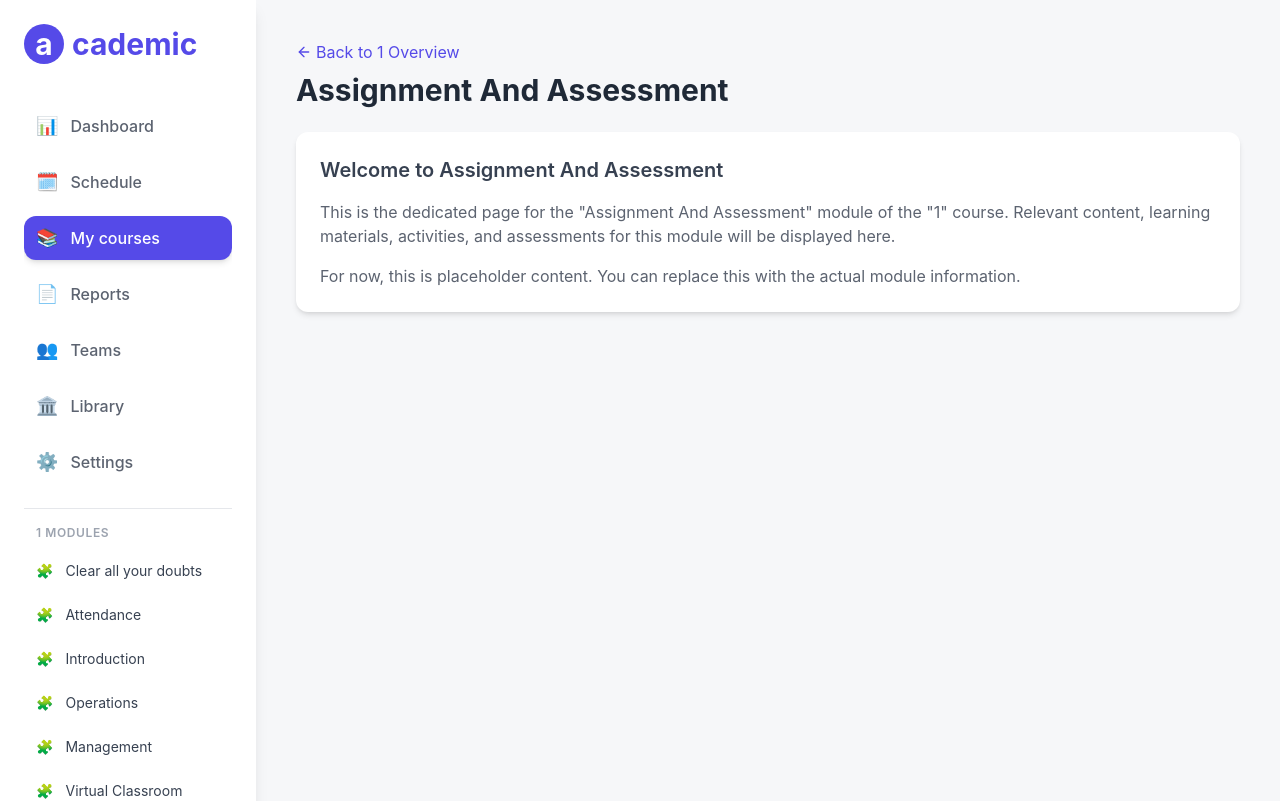
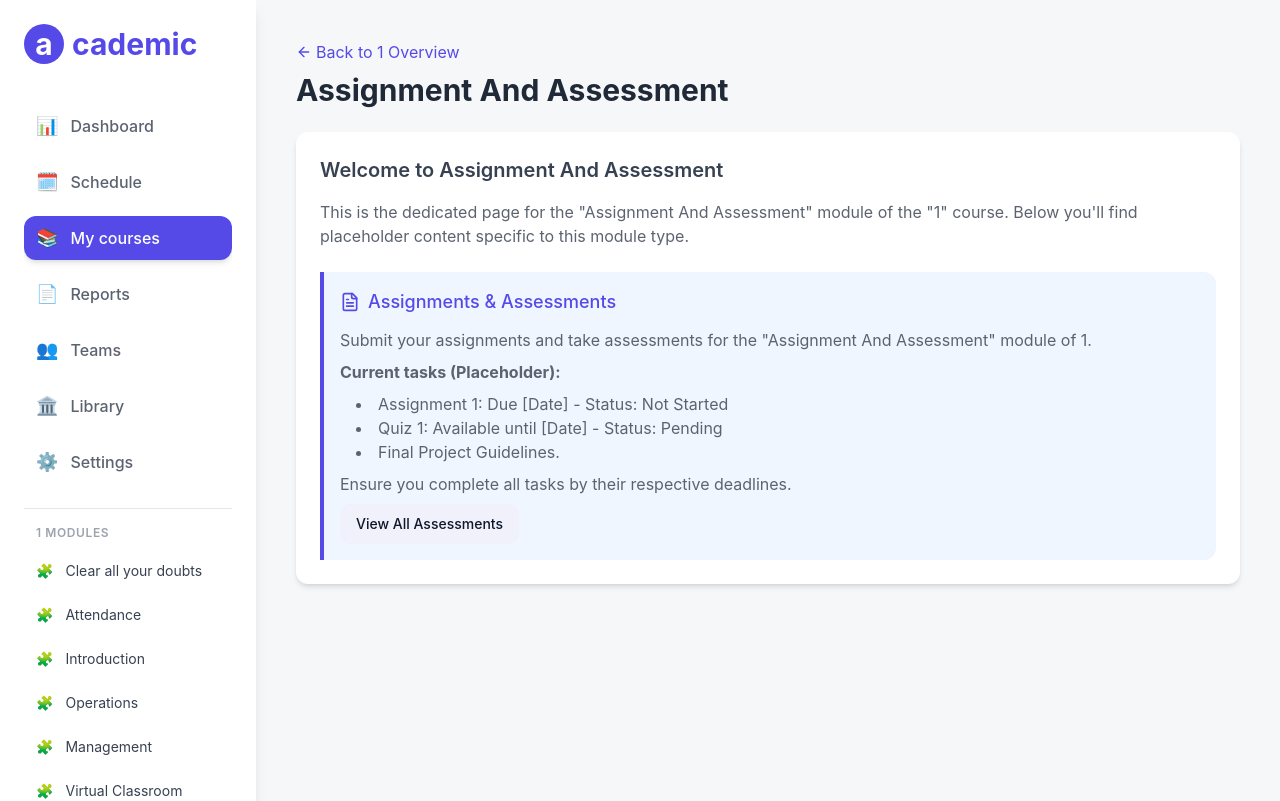
Before and after one commit to Srimathi-12/moodle-like-courses, a React (Vite) app: page /course/1/assignment-and-assessment in a window 1280 px wide. Shown: the top 801 px of the page. Built offline with nearby package versions, Linux system fonts and the light colour scheme.

Commit message:
Add module detail views and content
Implement detailed views for course modules and add content to each module page.

```diff
--- a/src/pages/ModulePage.tsx
+++ b/src/pages/ModulePage.tsx
@@ -1,8 +1,9 @@
+
 import React from 'react';
 import { useParams, Link } from 'react-router-dom';
 import Layout from '@/components/Layout';
 import { Button } from '@/components/ui/button';
-import { ArrowLeft } from 'lucide-react';
+import { ArrowLeft, BookOpenText, Users, Video, TrendingUp, FileText, Award, MessageSquare, CalendarCheck } from 'lucide-react'; // Added more icons
 import { formatSlugToTitle } from '@/lib/utils';
 
 const ModulePage: React.FC = () => {
@@ -10,6 +11,19 @@ const ModulePage: React.FC = () => {
 
   const courseTitle = courseSlug ? formatSlugToTitle(courseSlug) : 'Course';
   const moduleTitle = moduleSlug ? formatSlugToTitle(moduleSlug) : 'Module';
+
+  // Helper function to create a consistent section layout
+  const renderModuleSection = (icon: React.ReactNode, title: string, children: React.ReactNode) => (
+    <div className="mt-6 p-4 border-l-4 border-academic-blue bg-blue-50 rounded-r-lg">
+      <div className="flex items-center mb-3">
+        {icon}
+        <h3 className="text-lg font-medium text-academic-blue ml-2">{title}</h3>
+      </div>
+      <div className="text-academic-dark-gray space-y-2">
+        {children}
+      </div>
+    </div>
+  );
 
   return (
     <Layout>
@@ -28,27 +42,159 @@ const ModulePage: React.FC = () => {
         <h2 className="text-xl font-semibold text-gray-700 mb-4">Welcome to {moduleTitle}</h2>
         <p className="text-academic-dark-gray">
           This is the dedicated page for the "{moduleTitle}" module of the "{courseTitle}" course.
-          Relevant content, learning materials, activities, and assessments for this module will be displayed here.
+          Below you'll find placeholder content specific to this module type.
         </p>
-        <p className="text-academic-dark-gray mt-4">
-          For now, this is placeholder content. You can replace this with the actual module information.
-        </p>
-        {/* Example of adding more specific content based on moduleSlug if needed in the future */}
-        {moduleSlug === 'clear-all-your-doubts' && (
-          <div className="mt-6 p-4 border-l-4 border-academic-blue bg-blue-50">
-            <h3 className="text-lg font-medium text-academic-blue">Doubts Section</h3>
-            <p className="text-academic-dark-gray mt-2">
-              Here you would find resources and tools to ask questions and get clarifications.
-            </p>
-          </div>
+
+        {moduleSlug === 'clear-all-your-doubts' && renderModuleSection(
+          <MessageSquare className="h-5 w-5 text-academic-blue" />,
+          "Clear All Your Doubts",
+          <>
+            <p>Welcome to the Doubts Clarification Hub for {courseTitle}!</p>
+            <p>Here, you can post your questions about any topic covered in the "{moduleTitle}" module. Our instructors and fellow learners will help you resolve them.</p>
+            <p><strong>Features (Placeholder):</strong></p>
+            <ul className="list-disc list-inside ml-4">
+              <li>FAQ section for common queries.</li>
+              <li>Discussion forum to ask new questions.</li>
+              <li>Direct messaging with instructors (subject to availability).</li>
+              <li>Scheduled Q&A sessions.</li>
+            </ul>
+            <Button className="mt-4">Ask a Question</Button>
+          </>
         )}
-        {moduleSlug === 'attendance' && (
-          <div className="mt-6 p-4 border-l-4 border-green-500 bg-green-50">
-            <h3 className="text-lg font-medium text-green-700">Attendance Tracking</h3>
-            <p className="text-academic-dark-gray mt-2">
-              Information about your attendance for this module/course would be shown here.
-            </p>
-          </div>
+
+        {moduleSlug === 'attendance' && renderModuleSection(
+          <CalendarCheck className="h-5 w-5 text-green-700" />, // Changed icon
+          "Attendance Tracking",
+          <>
+            <p>Track your attendance for the "{moduleTitle}" module and overall for {courseTitle}.</p>
+            <p><strong>Your Current Status (Placeholder):</strong></p>
+            <ul className="list-disc list-inside ml-4">
+              <li>Module Attendance: 80%</li>
+              <li>Overall Course Attendance: 75%</li>
+              <li>Required Attendance: 70%</li>
+            </ul>
+            <p className="mt-2">Please ensure you meet the minimum attendance requirements. Contact support if you see any discrepancies.</p>
+            <Button variant="outline" className="mt-4">Report an Issue</Button>
+          </>
+        )}
+
+        {moduleSlug === 'introduction' && renderModuleSection(
+          <BookOpenText className="h-5 w-5 text-academic-blue" />,
+          "Module Introduction",
+          <>
+            <p>This module, "{moduleTitle}," serves as the foundational starting point for {courseTitle}.</p>
+            <p><strong>What you'll learn (Placeholder):</strong></p>
+            <ul className="list-disc list-inside ml-4">
+              <li>Core concepts and terminology.</li>
+              <li>Overview of the module structure and learning objectives.</li>
+              <li>Prerequisites (if any) and how to prepare.</li>
+            </ul>
+            <p className="mt-2">We recommend going through all introductory materials before proceeding to subsequent sections.</p>
+          </>
+        )}
+
+        {moduleSlug === 'operations' && renderModuleSection(
+          <Users className="h-5 w-5 text-academic-blue" />,
+          "Operations & Practical Application",
+          <>
+            <p>Dive into the practical aspects of {moduleTitle} within {courseTitle}.</p>
+            <p><strong>Key operational topics (Placeholder):</strong></p>
+            <ul className="list-disc list-inside ml-4">
+              <li>Hands-on exercises and simulations.</li>
+              <li>Case studies of real-world applications.</li>
+              <li>Tools and techniques used in {moduleTitle.toLowerCase()}.</li>
+            </ul>
+            <p className="mt-2">This section focuses on applying theoretical knowledge to solve practical problems.</p>
+          </>
+        )}
+
+        {moduleSlug === 'management' && renderModuleSection(
+          <Users className="h-5 w-5 text-academic-blue" />, // Re-using Users icon, consider a more specific one if available
+          "Management Strategies",
+          <>
+            <p>Explore management principles relevant to {moduleTitle} in {courseTitle}.</p>
+            <p><strong>Focus areas (Placeholder):</strong></p>
+            <ul className="list-disc list-inside ml-4">
+              <li>Project management in {moduleTitle.toLowerCase()}.</li>
+              <li>Team leadership and collaboration.</li>
+              <li>Resource allocation and optimization.</li>
+            </ul>
+            <p className="mt-2">Learn how to effectively manage projects and teams in this domain.</p>
+          </>
+        )}
+
+        {moduleSlug === 'virtual-classroom' && renderModuleSection(
+          <Video className="h-5 w-5 text-academic-blue" />,
+          "Virtual Classroom",
+          <>
+            <p>Join live sessions, watch recorded lectures, and interact with instructors and peers in the "{moduleTitle}" virtual classroom.</p>
+            <p><strong>Classroom features (Placeholder):</strong></p>
+            <ul className="list-disc list-inside ml-4">
+              <li>Schedule of upcoming live classes.</li>
+              <li>Access to recordings of past sessions.</li>
+              <li>Interactive whiteboards and screen sharing.</li>
+              <li>Breakout rooms for group discussions.</li>
+            </ul>
+            <Button className="mt-4">Join Upcoming Session</Button>
+          </>
+        )}
+
+        {moduleSlug === 'trends-discussion' && renderModuleSection(
+          <TrendingUp className="h-5 w-5 text-academic-blue" />,
+          "Trends Discussion",
+          <>
+            <p>Stay updated with the latest trends and developments in {moduleTitle.toLowerCase()}.</p>
+            <p><strong>Discussion points (Placeholder):</strong></p>
+            <ul className="list-disc list-inside ml-4">
+              <li>Industry news and articles.</li>
+              <li>Emerging technologies and methodologies.</li>
+              <li>Forum for discussing future outlooks.</li>
+            </ul>
+            <p className="mt-2">Engage in discussions about how {courseTitle} is evolving.</p>
+          </>
+        )}
+
+        {moduleSlug === 'assignment-and-assessment' && renderModuleSection(
+          <FileText className="h-5 w-5 text-academic-blue" />,
+          "Assignments & Assessments",
+          <>
+            <p>Submit your assignments and take assessments for the "{moduleTitle}" module of {courseTitle}.</p>
+            <p><strong>Current tasks (Placeholder):</strong></p>
+            <ul className="list-disc list-inside ml-4">
+              <li>Assignment 1: Due [Date] - Status: Not Started</li>
+              <li>Quiz 1: Available until [Date] - Status: Pending</li>
+              <li>Final Project Guidelines.</li>
+            </ul>
+            <p className="mt-2">Ensure you complete all tasks by their respective deadlines.</p>
+            <Button variant="secondary" className="mt-4">View All Assessments</Button>
+          </>
+        )}
+
+        {moduleSlug === 'certificate' && renderModuleSection(
+          <Award className="h-5 w-5 text-academic-blue" />,
+          "Course Certificate",
+          <>
+            <p>Information about your certificate of completion for {courseTitle}.</p>
+            <p><strong>Eligibility and Status (Placeholder):</strong></p>
+            <ul className="list-disc list-inside ml-4">
+              <li>Completion Status: 70% (example)</li>
+              <li>Minimum Requirement for Certificate: All modules completed, final assessment passed.</li>
+              <li>Certificate Availability: Upon successful completion.</li>
+            </ul>
+            <p className="mt-2">Once you meet all requirements, your certificate will be available for download here.</p>
+            <Button disabled className="mt-4">Download Certificate (Not Yet Available)</Button>
+          </>
+        )}
+
+        {/* Fallback for modules not explicitly handled yet */}
+        {![
+            'clear-all-your-doubts', 'attendance', 'introduction', 'operations',
+            'management', 'virtual-classroom', 'trends-discussion',
+            'assignment-and-assessment', 'certificate'
+          ].includes(moduleSlug || '') && (
+          <p className="text-academic-dark-gray mt-4">
+            Content for the "{moduleTitle}" module is currently under development. Please check back soon!
+          </p>
         )}
       </div>
     </Layout>
```
